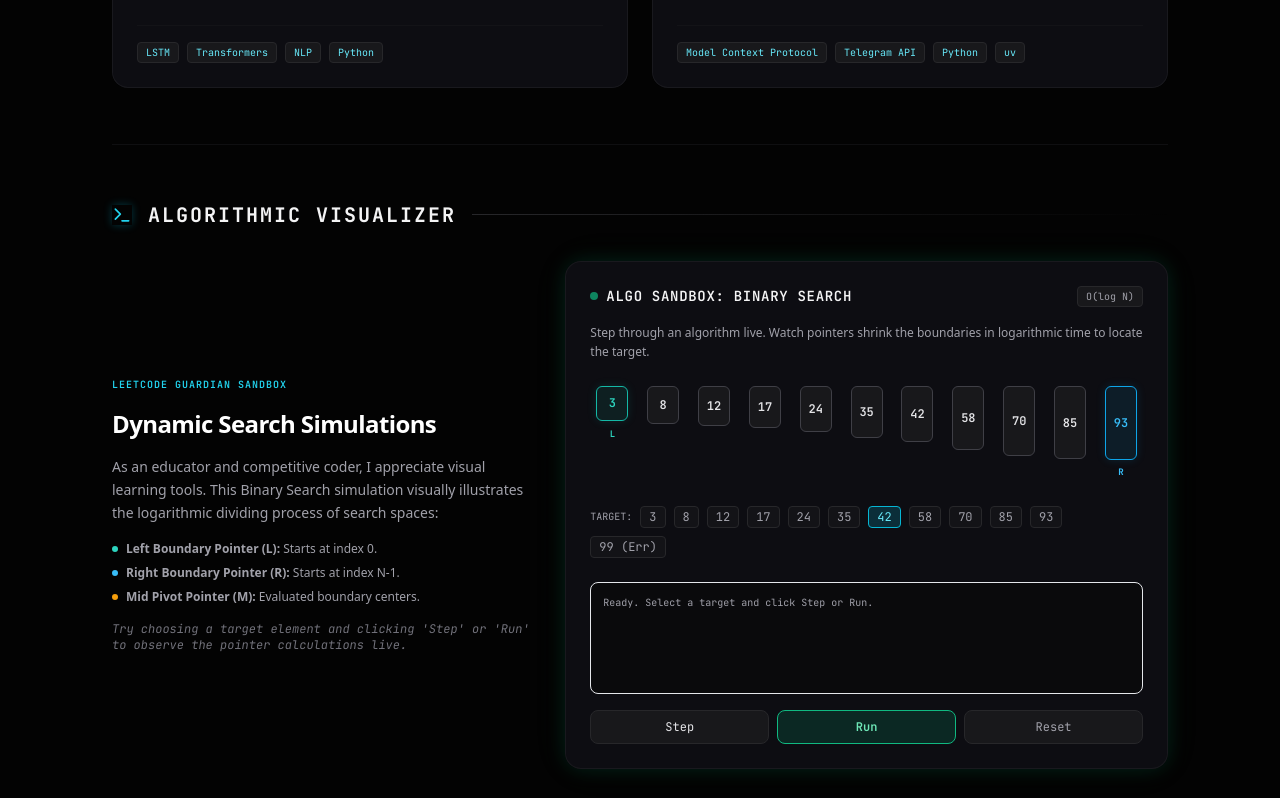
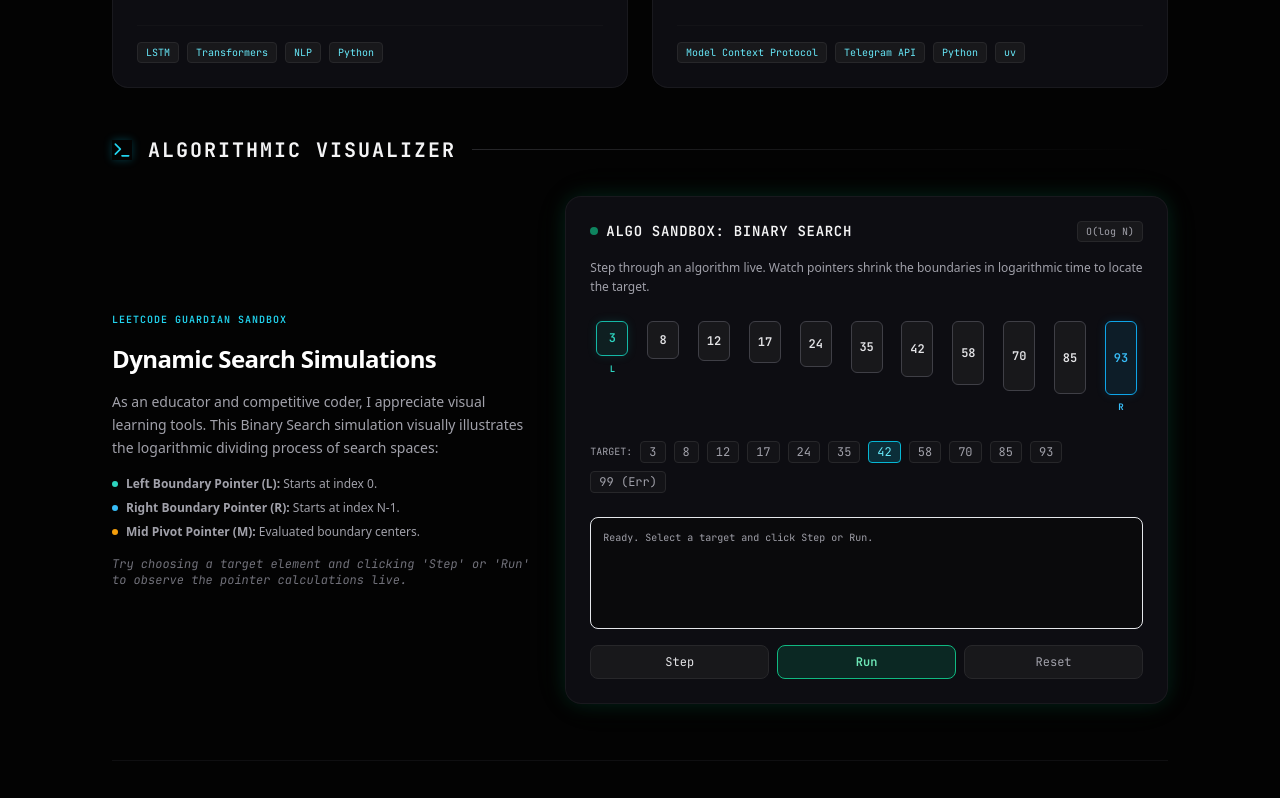
Before and after one commit to dryeab/dryeab.github.io, a React (Create React App) app: page / in a window 1280 px wide. Shown: the part 2562-3360 px from the top of the page. Built offline with nearby package versions, Linux system fonts and the light colour scheme.

Commit message:
[fix]: fix first scroll issue

```diff
--- a/src/App.js
+++ b/src/App.js
@@ -245,10 +245,13 @@ function App() {
                   </div>
                 ))}
               </div>
-            </Section>
-
-            {/* ALGORITHMIC SANDBOX STANDALONE SECTION */}
-            <Section id="visualizer" title="Algorithmic Visualizer" icon={FiTerminal}>
+              {/* Algorithmic Visualizer — embedded as sub-section */}
+              <div className="mt-12">
+                <div className="mb-8 flex items-center gap-4">
+                  <FiTerminal className="w-5 h-5 text-cyan-400 shadow-[0_0_8px_rgba(6,182,212,0.3)]" />
+                  <h2 className="text-lg md:text-xl font-bold tracking-widest text-zinc-100 uppercase font-mono">Algorithmic Visualizer</h2>
+                  <div className="h-[1px] flex-1" style={{ backgroundImage: "linear-gradient(to right, #27272a, transparent)" }} />
+                </div>
                 <div className="grid grid-cols-1 lg:grid-cols-12 gap-8 items-stretch">
                   <div className="lg:col-span-5 flex flex-col justify-center space-y-4">
                     <div className="text-[10px] font-semibold font-mono tracking-widest uppercase text-cyan-400">
@@ -280,6 +283,7 @@ function App() {
                   </div>
                   <div className="lg:col-span-7 w-full">
                     <AlgoVisualizer />
+                  </div>
                 </div>
               </div>
             </Section>
--- a/src/components/Console.js
+++ b/src/components/Console.js
@@ -70,6 +70,7 @@ const Console = () => {
   const [booting, setBooting] = useState(true);
   const [bootIndex, setBootIndex] = useState(0);
   const consoleEndRef = useRef(null);
+  const scrollAreaRef = useRef(null);
   const inputRef = useRef(null);
 
   // Handle boot sequence
@@ -85,9 +86,11 @@ const Console = () => {
     }
   }, [bootIndex]);
 
-  // Scroll to bottom of terminal when logs are added
+  // Scroll to bottom of terminal's own container (NOT the page)
   useEffect(() => {
-    consoleEndRef.current?.scrollIntoView({ behavior: "smooth" });
+    if (scrollAreaRef.current) {
+      scrollAreaRef.current.scrollTop = scrollAreaRef.current.scrollHeight;
+    }
   }, [history]);
 
   const handleCommand = (cmdStr) => {
@@ -164,7 +167,7 @@ const Console = () => {
       </div>
 
       {/* Terminal Logs Area */}
-      <div className="flex-1 p-4 overflow-y-auto space-y-2 select-text scrollbar-thin scrollbar-thumb-zinc-800">
+      <div ref={scrollAreaRef} className="flex-1 p-4 overflow-y-auto space-y-2 select-text scrollbar-thin scrollbar-thumb-zinc-800">
         {history.map((log, idx) => {
           if (log.type === "input") {
             return (
```
Lines whose indentation alone changed are shown as unchanged.
